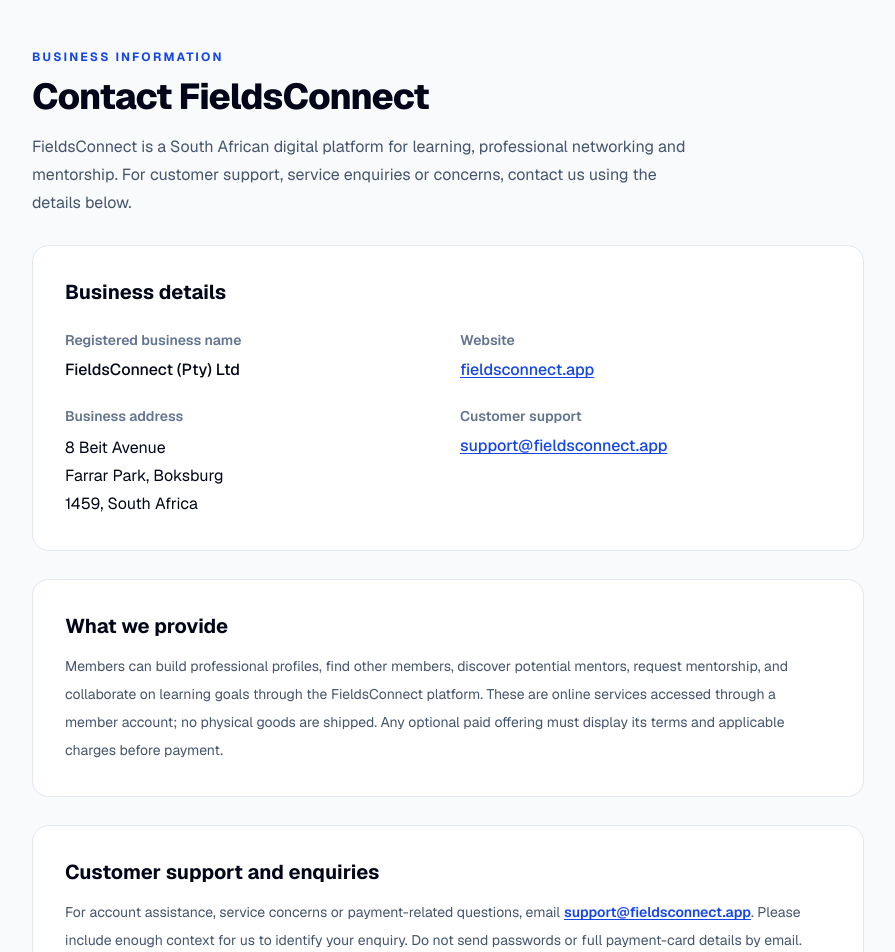
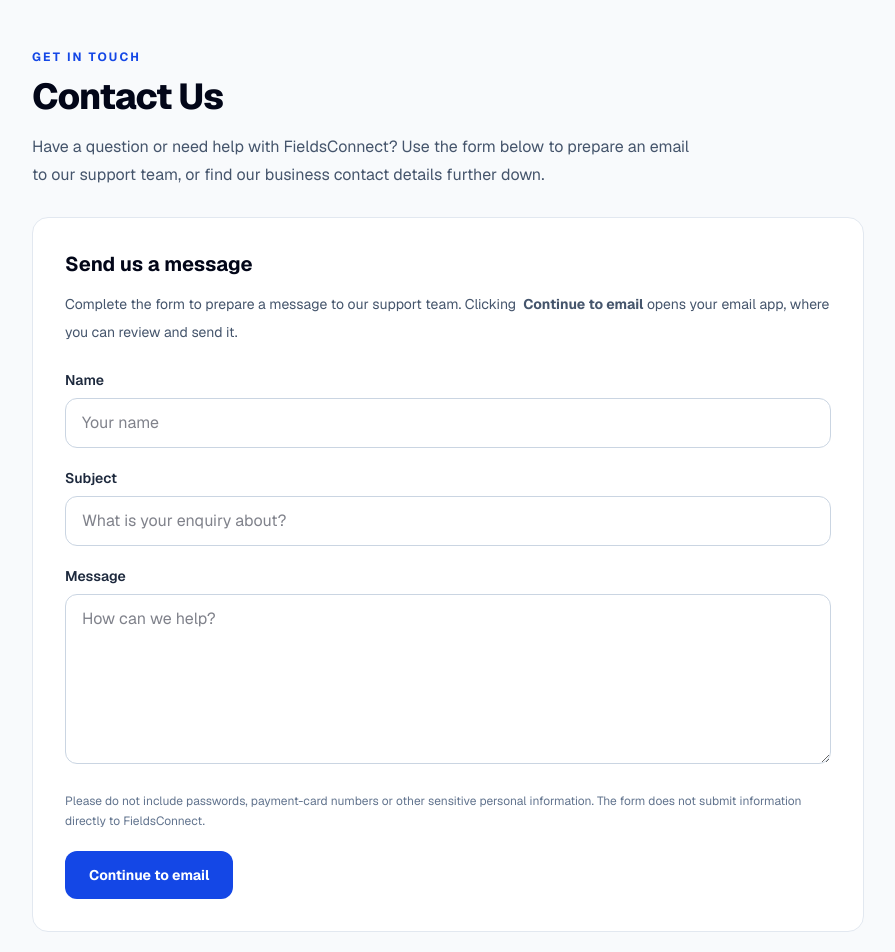
Before and after one commit to kevinmasindi88-del/fieldsconnect, a Next.js app: page /contact in a window 1280 px wide. Shown: the part 100-1052 px from the top of the page, without its empty margins (192-1087 px from the left). Built offline with nearby package versions, Linux system fonts and the light colour scheme; no server answers.

Commit message:
feat: put contact message form on public Contact Us page

```diff
--- a/app/contact/page.tsx
+++ b/app/contact/page.tsx
@@ -1,7 +1,8 @@
 import Link from "next/link";
+import { ContactForm } from "@/components/contact/ContactForm";
 
 export const metadata = {
-  title: "Business & Contact | FieldsConnect",
+  title: "Contact Us | FieldsConnect",
   description: "Business information and customer support contact details for FieldsConnect (Pty) Ltd.",
 };
 
@@ -19,14 +20,15 @@ export default function ContactPage() {
 
       <div className="mx-auto max-w-4xl space-y-7 px-5 py-12 sm:px-8 sm:py-16">
         <div>
-          <p className="text-xs font-bold uppercase tracking-[0.18em] text-blue-700">Business information</p>
-          <h1 className="mt-3 text-3xl font-extrabold tracking-tight sm:text-4xl">Contact FieldsConnect</h1>
+          <p className="text-xs font-bold uppercase tracking-[0.18em] text-blue-700">Get in touch</p>
+          <h1 className="mt-3 text-3xl font-extrabold tracking-tight sm:text-4xl">Contact Us</h1>
           <p className="mt-4 max-w-2xl text-base leading-7 text-slate-600">
-            FieldsConnect is a South African digital platform for learning, professional networking
-            and mentorship. For customer support, service enquiries or concerns, contact us using
-            the details below.
+            Have a question or need help with FieldsConnect? Use the form below to prepare an email
+            to our support team, or find our business contact details further down.
           </p>
         </div>
+
+        <ContactForm />
 
         <section className="rounded-2xl border border-slate-200 bg-white p-6 sm:p-8" aria-labelledby="business-details">
           <h2 id="business-details" className="text-xl font-bold">Business details</h2>
@@ -60,15 +62,6 @@ export default function ContactPage() {
           </p>
         </section>
 
-        <section className="rounded-2xl border border-slate-200 bg-white p-6 sm:p-8" aria-labelledby="support">
-          <h2 id="support" className="text-xl font-bold">Customer support and enquiries</h2>
-          <p className="mt-3 text-sm leading-7 text-slate-600">
-            For account assistance, service concerns or payment-related questions, email
-            <a className="ml-1 font-semibold text-blue-700 underline underline-offset-2" href="mailto:support@fieldsconnect.app">support@fieldsconnect.app</a>.
-            Please include enough context for us to identify your enquiry. Do not send passwords or
-            full payment-card details by email.
-          </p>
-        </section>
 
         <nav className="flex flex-wrap gap-x-6 gap-y-3 border-t border-slate-200 pt-6 text-sm" aria-label="Policies">
           <Link className="text-blue-700 hover:underline" href="/terms-of-use">Terms of Use</Link>
```
